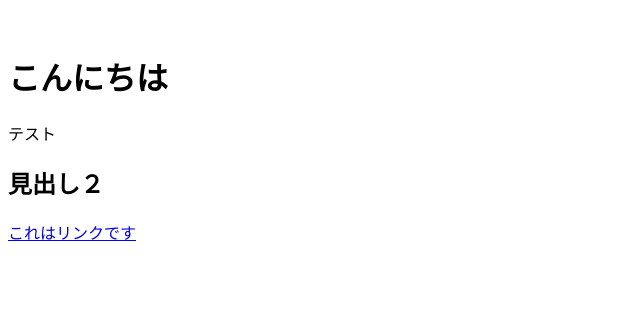
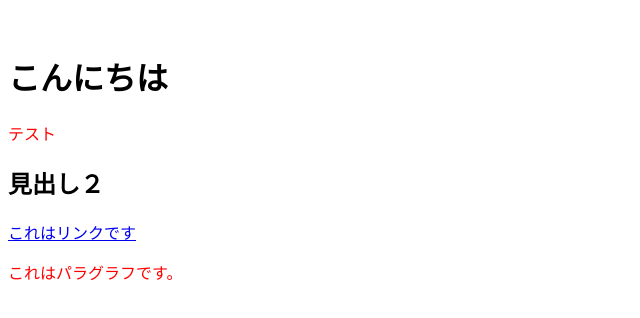
Before and after one commit to kamataryo/testtest, a plain HTML site: page index.html in a window 1280 px wide. Shown: the whole page, without its empty margins (0-640 px from the left). Drawn offline with Linux system fonts and the light colour scheme.

Commit message:
HTMLを追加

```diff
--- a/index.html
+++ b/index.html
@@ -1,11 +1,15 @@
 <html>
 <head>
   <title>自己紹介</title>
+  <style>
+    p { color: red; }
+  </style>
   </head>
   <body>
     　<h1>こんにちは</h1>
     <p>テスト</p>
     <h2>見出し２</h2>
     <a href="#">これはリンクです</a>
+    <p>これはパラグラフです。</p>
   </body>
 </html>
```
